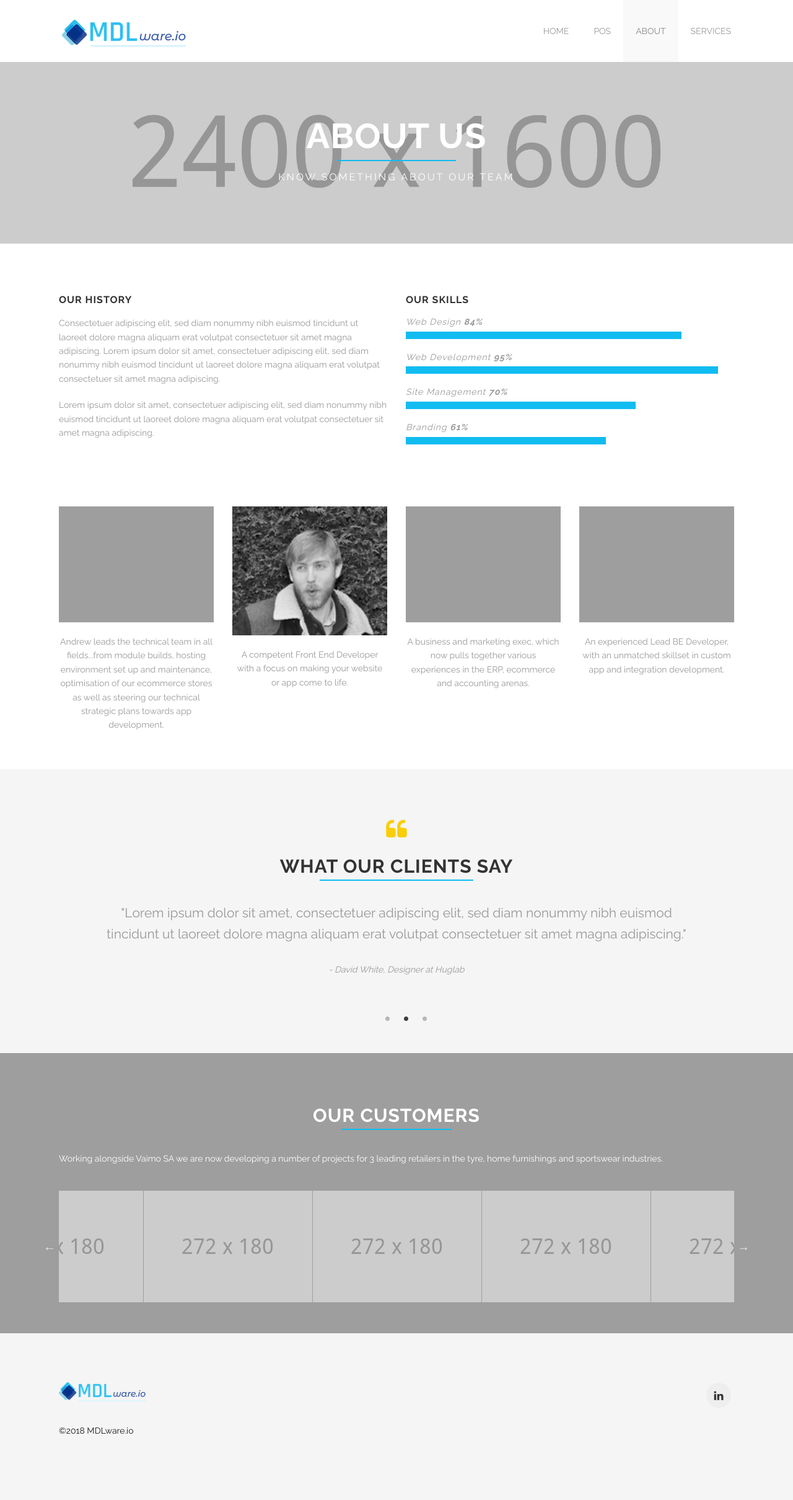
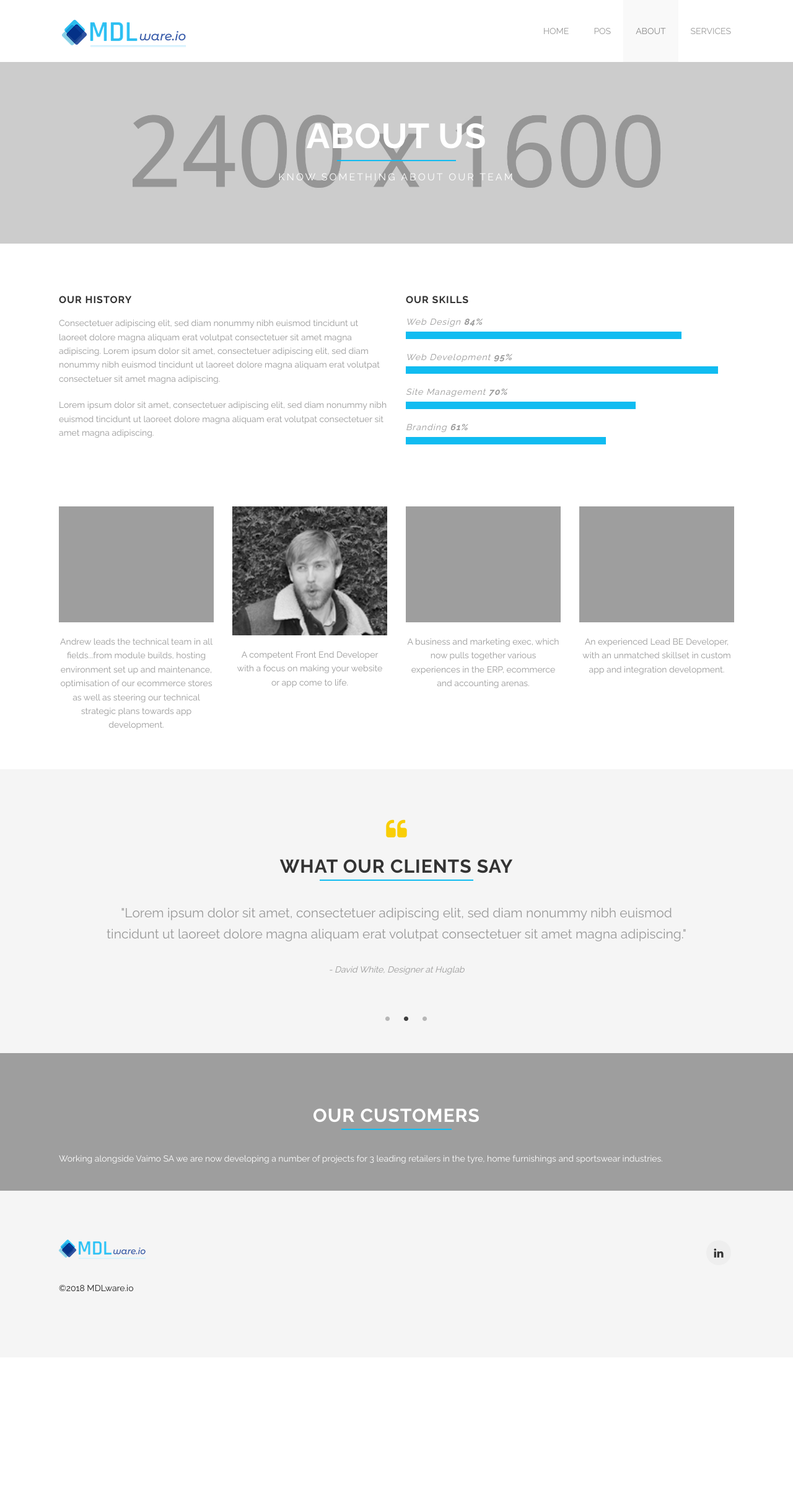
Before and after one commit to mdlware-io/mdlware-io.github.io, a Jekyll site: the page built from about.html, in a window 1280 px wide. Shown: the whole page at 62% size. Built offline with Jekyll 4.4.1, drawn with Linux system fonts in a browser that asks for light colours; after the commit the page ends 2190 px from its top, so only the background shows below that.

Commit message:
comment the slideshow for clients

```diff
--- a/_includes/our-customers.html
+++ b/_includes/our-customers.html
@@ -9,7 +9,7 @@
       <div class='spacing'></div>
     </div>
   </div>
-  <div class='row'>
+  <!-- <div class='row'>
     <div class='large-12 columns'>
       <div class='mod modClients' data-slides_to_show='4'>
         <div class='clients'>
@@ -24,5 +24,5 @@
       </div>
     </div>
   </div>
-  <div class='two spacing'></div>
+  <div class='two spacing'></div> -->
 </div>
```
